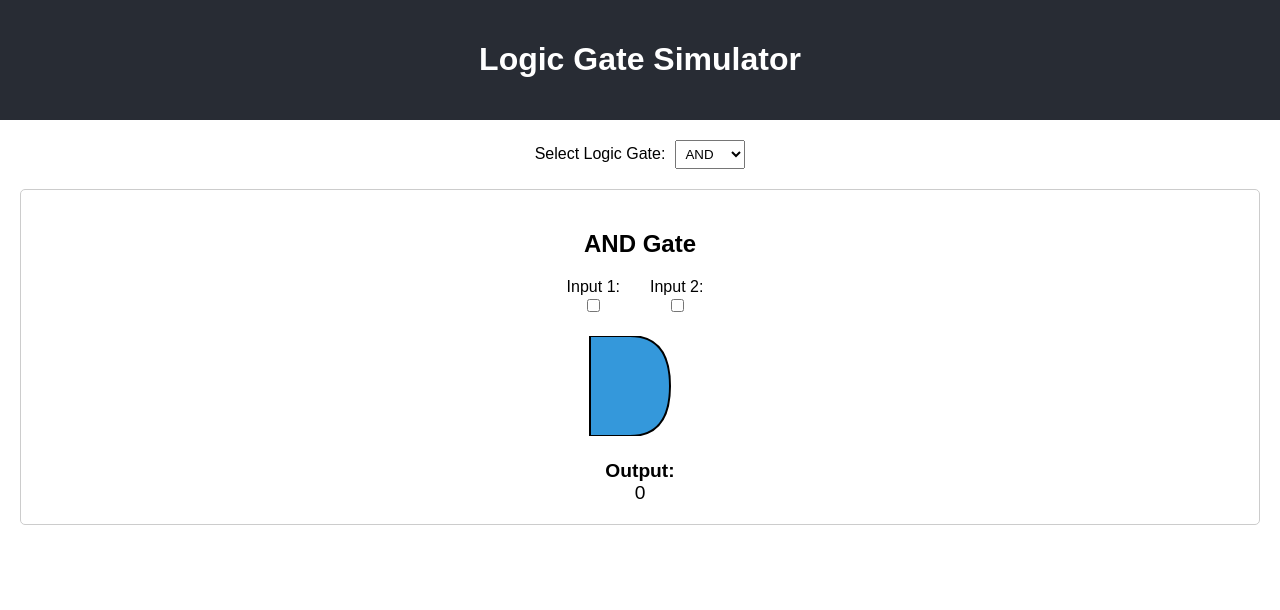
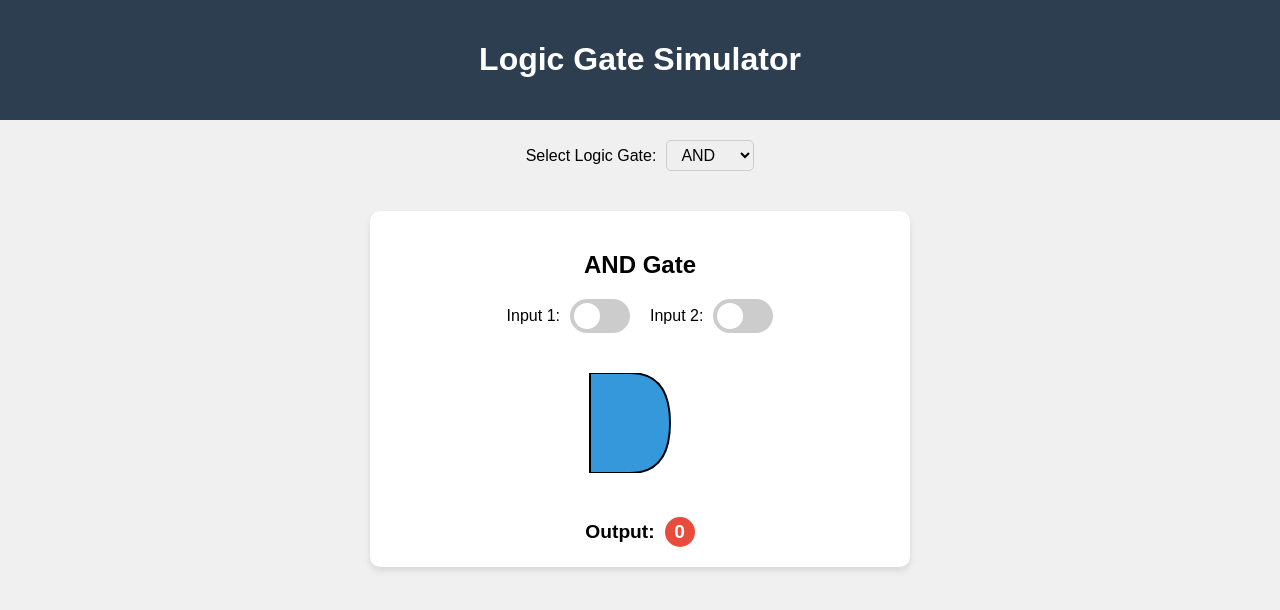
Before and after one commit to swe-robertkibet/logic-gate-simulator, a React (Create React App) app: page / in a window 1280 px wide. Shown: the top 610 px of the page. Built offline with nearby package versions, Linux system fonts and the light colour scheme.

Commit message:
Updated styles on src/App.css

```diff
--- a/src/App.css
+++ b/src/App.css
@@ -1,23 +1,40 @@
 .App {
   text-align: center;
   font-family: Arial, sans-serif;
+  background-color: #f0f0f0;
+  min-height: 100vh;
+  display: flex;
+  flex-direction: column;
 }
 
 .App-header {
-  background-color: #282c34;
+  background-color: #2c3e50;
   padding: 20px;
   color: white;
 }
 
 main {
+  flex-grow: 1;
   padding: 20px;
+  display: flex;
+  flex-direction: column;
+  align-items: center;
 }
 
 .logic-gate {
+  background-color: white;
   margin-top: 20px;
   padding: 20px;
-  border: 1px solid #ccc;
-  border-radius: 5px;
+  border-radius: 10px;
+  box-shadow: 0 4px 6px rgba(0, 0, 0, 0.1);
+  width: 100%;
+  max-width: 500px;
+}
+
+.gate-content {
+  display: flex;
+  flex-direction: column;
+  align-items: center;
 }
 
 .inputs {
@@ -33,12 +50,88 @@ main {
 }
 
 .input-switch label {
-  margin-right: 10px;
+  display: flex;
+  align-items: center;
+  cursor: pointer;
+}
+
+.switch {
+  position: relative;
+  display: inline-block;
+  width: 60px;
+  height: 34px;
+  margin-left: 10px;
+}
+
+.switch input {
+  opacity: 0;
+  width: 0;
+  height: 0;
+}
+
+.slider {
+  position: absolute;
+  cursor: pointer;
+  top: 0;
+  left: 0;
+  right: 0;
+  bottom: 0;
+  background-color: #ccc;
+  transition: 0.4s;
+  border-radius: 34px;
+}
+
+.slider:before {
+  position: absolute;
+  content: "";
+  height: 26px;
+  width: 26px;
+  left: 4px;
+  bottom: 4px;
+  background-color: white;
+  transition: 0.4s;
+  border-radius: 50%;
+}
+
+input:checked + .slider {
+  background-color: #2196f3;
+}
+
+input:checked + .slider:before {
+  transform: translateX(26px);
+}
+
+.gate-visual {
+  margin: 20px 0;
 }
 
 .output-display {
   font-size: 1.2em;
   margin-top: 20px;
+  display: flex;
+  align-items: center;
+  justify-content: center;
+}
+
+.output-value {
+  margin-left: 10px;
+  width: 30px;
+  height: 30px;
+  display: flex;
+  align-items: center;
+  justify-content: center;
+  border-radius: 50%;
+  font-weight: bold;
+}
+
+.output-value.on {
+  background-color: #2ecc71;
+  color: white;
+}
+
+.output-value.off {
+  background-color: #e74c3c;
+  color: white;
 }
 
 .gate-selector {
@@ -47,5 +140,8 @@ main {
 
 .gate-selector select {
   margin-left: 10px;
-  padding: 5px;
+  padding: 5px 10px;
+  font-size: 16px;
+  border-radius: 5px;
+  border: 1px solid #ccc;
 }
```
